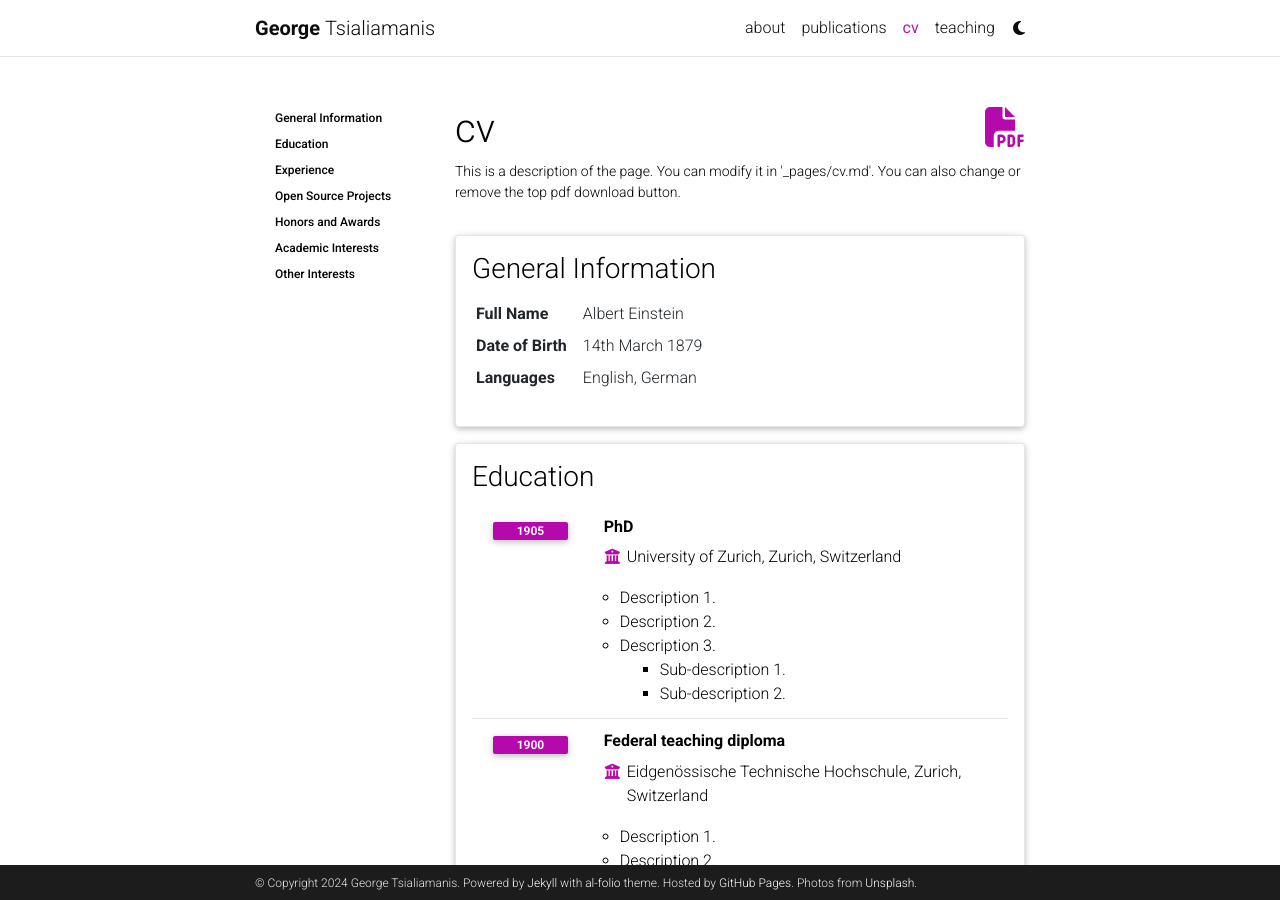
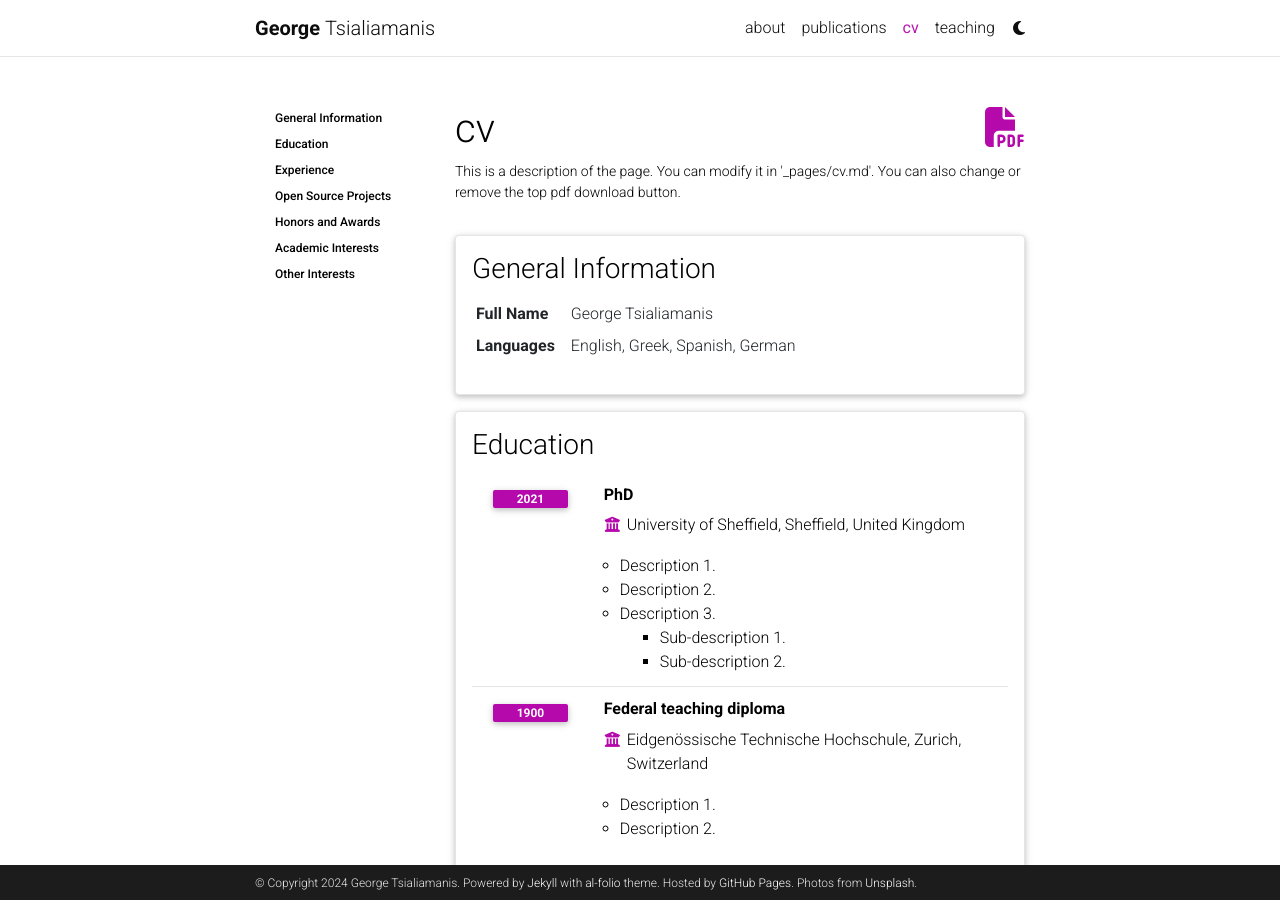
Before and after one commit to GiorgTsial/GiorgTsial.github.io, a Jekyll site: the page built from _pages/cv.md, in a window 1280 px wide and 900 px high. Built offline with Jekyll 4.4.1, drawn with Linux system fonts in a browser that asks for light colours; comment, search, counter and statistics services are not loaded; a style sheet for code colours, icons or effects is not loaded.

Commit message:
Update cv.yml

```diff
--- a/_data/cv.yml
+++ b/_data/cv.yml
@@ -2,18 +2,16 @@
   type: map
   contents:
     - name: Full Name
-      value: Albert Einstein
-    - name: Date of Birth
-      value: 14th March 1879
+      value: George Tsialiamanis
     - name: Languages
-      value: English, German
+      value: English, Greek, Spanish, German
 
 - title: Education
   type: time_table
   contents:
     - title: PhD
-      institution: University of Zurich, Zurich, Switzerland
-      year: 1905
+      institution: University of Sheffield, Sheffield, United Kingdom
+      year: 2021
       description:
         - Description 1.
         - Description 2.
```
